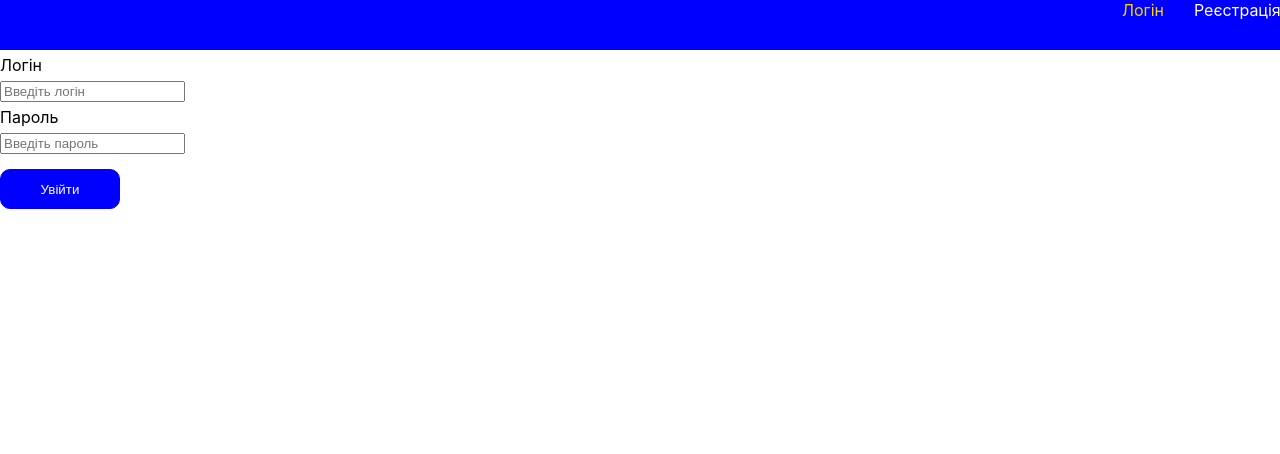
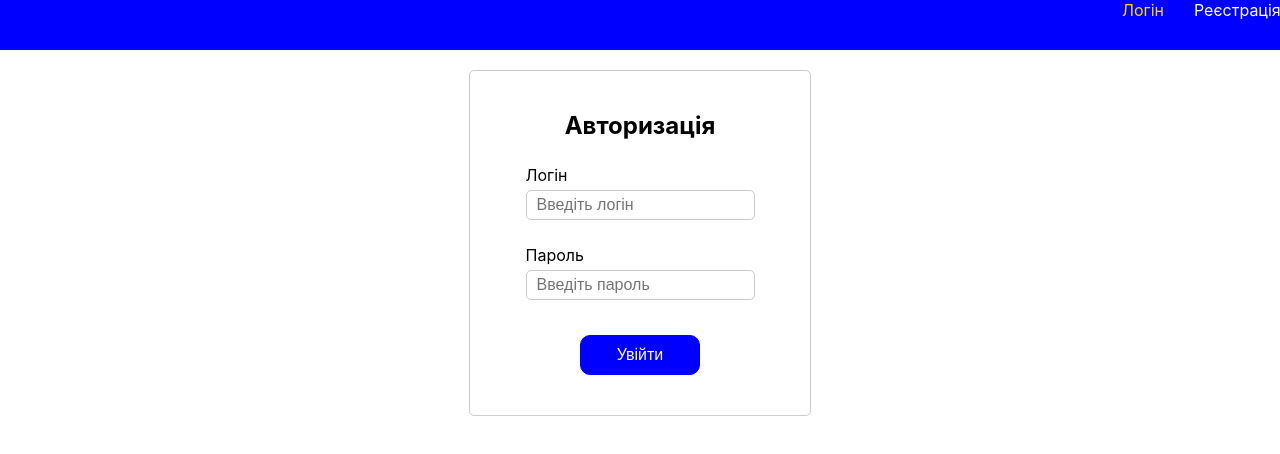
Before and after one commit to kolyaratishin/restaurant-system-front-end, a React (Create React App) app in the folder app/: page /login in a window 1280 px wide. Shown: the top 454 px of the page. Built offline with nearby package versions, Linux system fonts and the light colour scheme.

Commit message:
added styles for login form

```diff
--- a/app/src/components/Auth/Login/Login.jsx
+++ b/app/src/components/Auth/Login/Login.jsx
@@ -1,4 +1,4 @@
-import classes from "../../Menu/AddGroupForm/AddGroupForm.module.css";
+import classes from "./Login.module.css";
 import {Field, reduxForm} from "redux-form";
 import {withRouter} from "../../../hoc/withRouter";
 
@@ -18,15 +18,25 @@ function LoginForm(props) {
     }
 
     return (
-        <form onSubmit={props.handleSubmit(onLoginSubmit)}>
+        <div className={classes.form_container}>
+            <form className={classes.login_form} onSubmit={props.handleSubmit(onLoginSubmit)}>
+                <h2>Авторизація</h2>
                 <div>
+                    <div className={classes.form_group}>
                         <p className={classes.input_name}>Логін</p>
                         <Field component={"input"} name="username" placeholder="Введіть логін" type={"text"}/>
+                    </div>
+                    <div className={classes.form_group}>
                         <p className={classes.input_name}>Пароль</p>
                         <Field component={"input"} name="password" placeholder="Введіть пароль" type={"password"}/>
                     </div>
-            <button className={classes.add_button}>Увійти</button>
+                </div>
+                <div className={classes.form_group}>
+                    <button className={classes.login_button}>Увійти</button>
+                </div>
             </form>
+        </div>
+
     );
 }
 
--- a/app/src/components/Auth/Login/Login.module.css
+++ b/app/src/components/Auth/Login/Login.module.css
@@ -0,0 +1,57 @@
+.form_container{
+    display: flex;
+    justify-content: center;
+    align-items: center;
+    margin: 20px 0 0 0;
+}
+
+.login_form {
+    display: flex;
+    flex-direction: column;
+    align-items: center;
+    justify-content: center;
+    width: 300px;
+    padding: 20px;
+    border: 1px solid #ccc;
+    border-radius: 5px;
+}
+
+.login_form h2 {
+    font-size: 24px;
+    margin-bottom: 20px;
+}
+
+.form_group {
+    display: flex;
+    flex-direction: column;
+    margin-bottom: 20px;
+}
+
+.form_group input {
+    font-size: 16px;
+    padding: 5px 10px;
+    border: 1px solid #ccc;
+    border-radius: 5px;
+}
+
+.form_group button:hover {
+    background-color: #357ae8;
+}
+
+.input_name{
+    margin-bottom: 5px;
+    margin-top: 5px;
+}
+
+.login_button {
+    padding: 5px 10px;
+    font-size: 16px;
+    margin-top: 15px;
+    height: 40px;
+    width: 120px;
+    border-radius: 10px;
+    border: 1px solid blue;
+    color: white;
+    background-color: blue;
+    cursor: pointer;
+}
```
Lines whose indentation alone changed are shown as unchanged.
